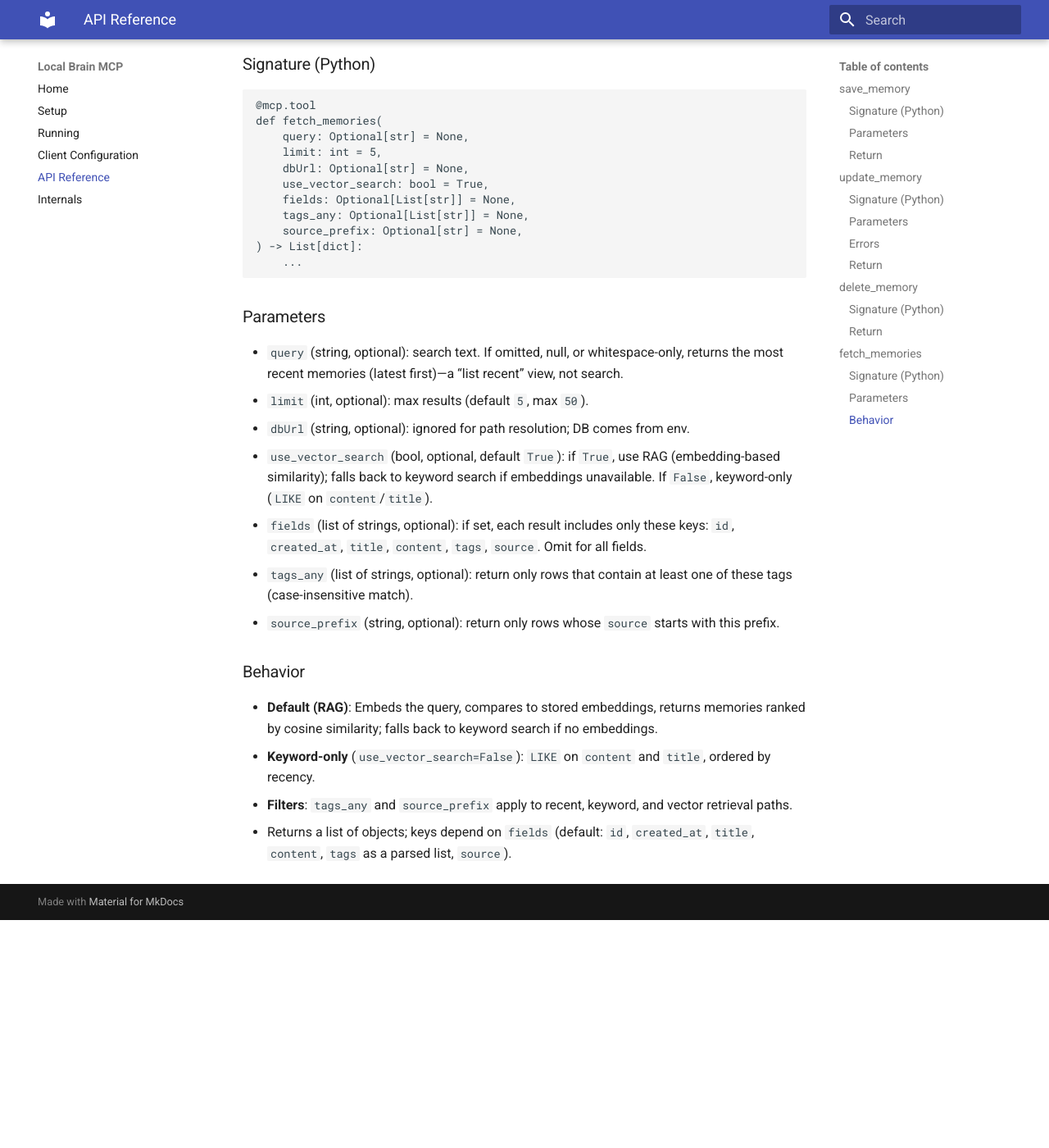
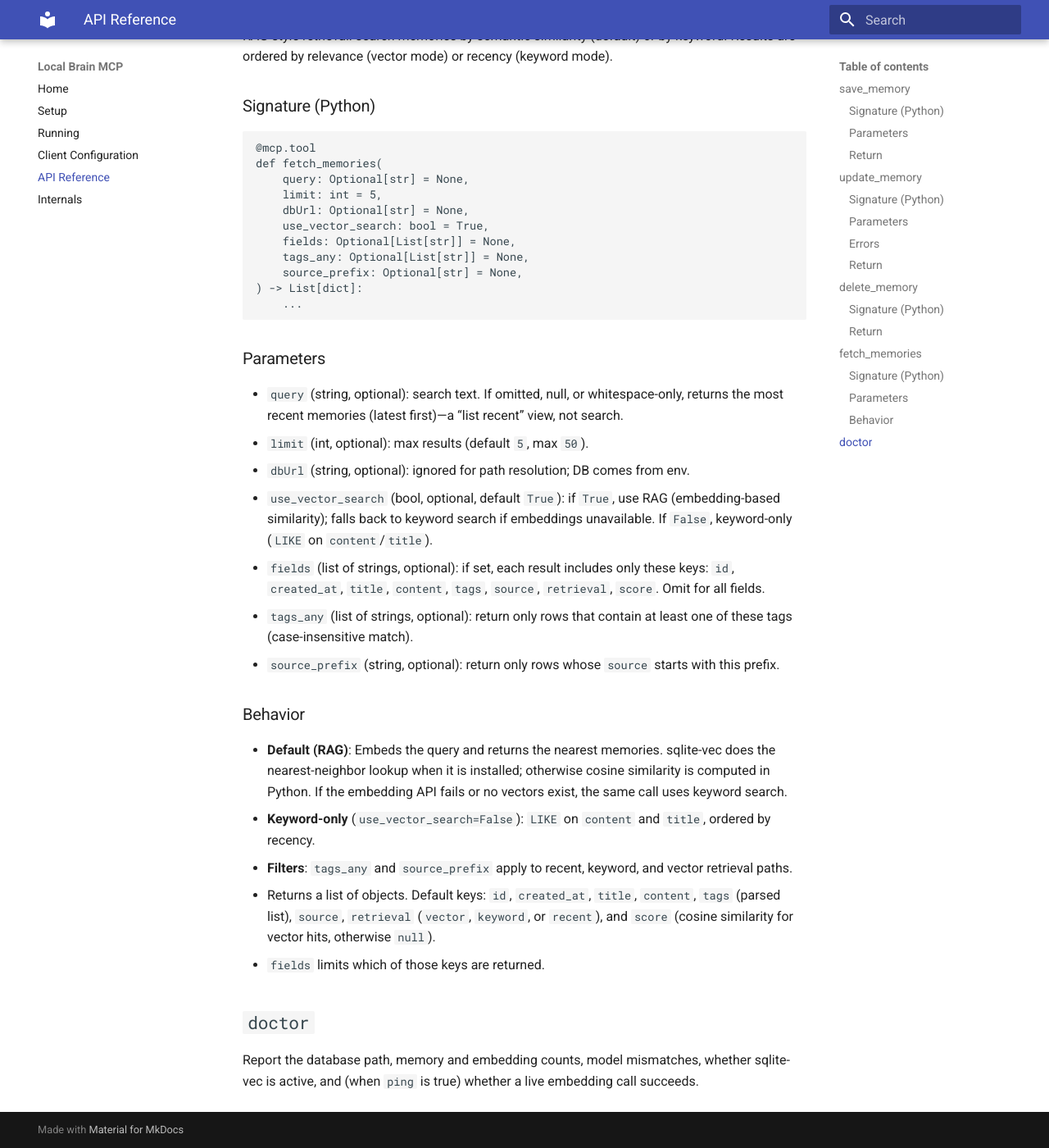
Before and after one commit to ejsinfuego/memory-mcp, an MkDocs documentation site: the page built from docs/api.md, in a window 1280 px wide and 1400 px high, scrolled down 2591 px. Shown: the whole window at 82% size. Built offline with MkDocs 1.6.1 and Material for MkDocs 9.7.7, drawn with Linux system fonts in a browser that asks for light colours; before the commit the page ends 3713 px from its top, so only the background shows below that; some of the changed text lies outside the part shown.

Commit message:
docs: document doctor and retrieval scores

```diff
--- a/docs/api.md
+++ b/docs/api.md
@@ -1,6 +1,6 @@
 # API Reference
 
-MCP tools: `save_memory`, `update_memory`, `delete_memory`, `fetch_memories`, and `backfill_all_embeddings`.
+MCP tools: `save_memory`, `update_memory`, `delete_memory`, `fetch_memories`, `backfill_all_embeddings`, and `doctor`.
 
 ## `save_memory`
 
@@ -32,7 +32,7 @@ def save_memory(
 
 ### Return
 
-JSON object with `id`, `title`, `content`, `tags`, `source`.
+JSON object with `id`, `title`, `content`, `tags`, `source`, `embedded`. `embedded` is `true` when a vector was stored.
 
 ---
 
@@ -68,7 +68,7 @@ def update_memory(
 
 ### Return
 
-JSON object with `id`, `title`, `content`, `tags`, `source`.
+JSON object with `id`, `title`, `content`, `tags`, `source`, `embedded`. `embedded` is whether a vector exists after the update.
 
 ---
 
@@ -119,13 +119,18 @@ def fetch_memories(
 - `limit` (int, optional): max results (default `5`, max `50`).
 - `dbUrl` (string, optional): ignored for path resolution; DB comes from env.
 - `use_vector_search` (bool, optional, default `True`): if `True`, use RAG (embedding-based similarity); falls back to keyword search if embeddings unavailable. If `False`, keyword-only (`LIKE` on `content`/`title`).
-- `fields` (list of strings, optional): if set, each result includes only these keys: `id`, `created_at`, `title`, `content`, `tags`, `source`. Omit for all fields.
+- `fields` (list of strings, optional): if set, each result includes only these keys: `id`, `created_at`, `title`, `content`, `tags`, `source`, `retrieval`, `score`. Omit for all fields.
 - `tags_any` (list of strings, optional): return only rows that contain at least one of these tags (case-insensitive match).
 - `source_prefix` (string, optional): return only rows whose `source` starts with this prefix.
 
 ### Behavior
 
-- **Default (RAG)**: Embeds the query, compares to stored embeddings, returns memories ranked by cosine similarity; falls back to keyword search if no embeddings.
+- **Default (RAG)**: Embeds the query and returns the nearest memories. sqlite-vec does the nearest-neighbor lookup when it is installed; otherwise cosine similarity is computed in Python. If the embedding API fails or no vectors exist, the same call uses keyword search.
 - **Keyword-only** (`use_vector_search=False`): `LIKE` on `content` and `title`, ordered by recency.
 - **Filters**: `tags_any` and `source_prefix` apply to recent, keyword, and vector retrieval paths.
-- Returns a list of objects; keys depend on `fields` (default: `id`, `created_at`, `title`, `content`, `tags` as a parsed list, `source`).
+- Returns a list of objects. Default keys: `id`, `created_at`, `title`, `content`, `tags` (parsed list), `source`, `retrieval` (`vector`, `keyword`, or `recent`), and `score` (cosine similarity for vector hits, otherwise `null`).
+- `fields` limits which of those keys are returned.
+
+## `doctor`
+
+Report the database path, memory and embedding counts, model mismatches, whether sqlite-vec is active, and (when `ping` is true) whether a live embedding call succeeds.
```
